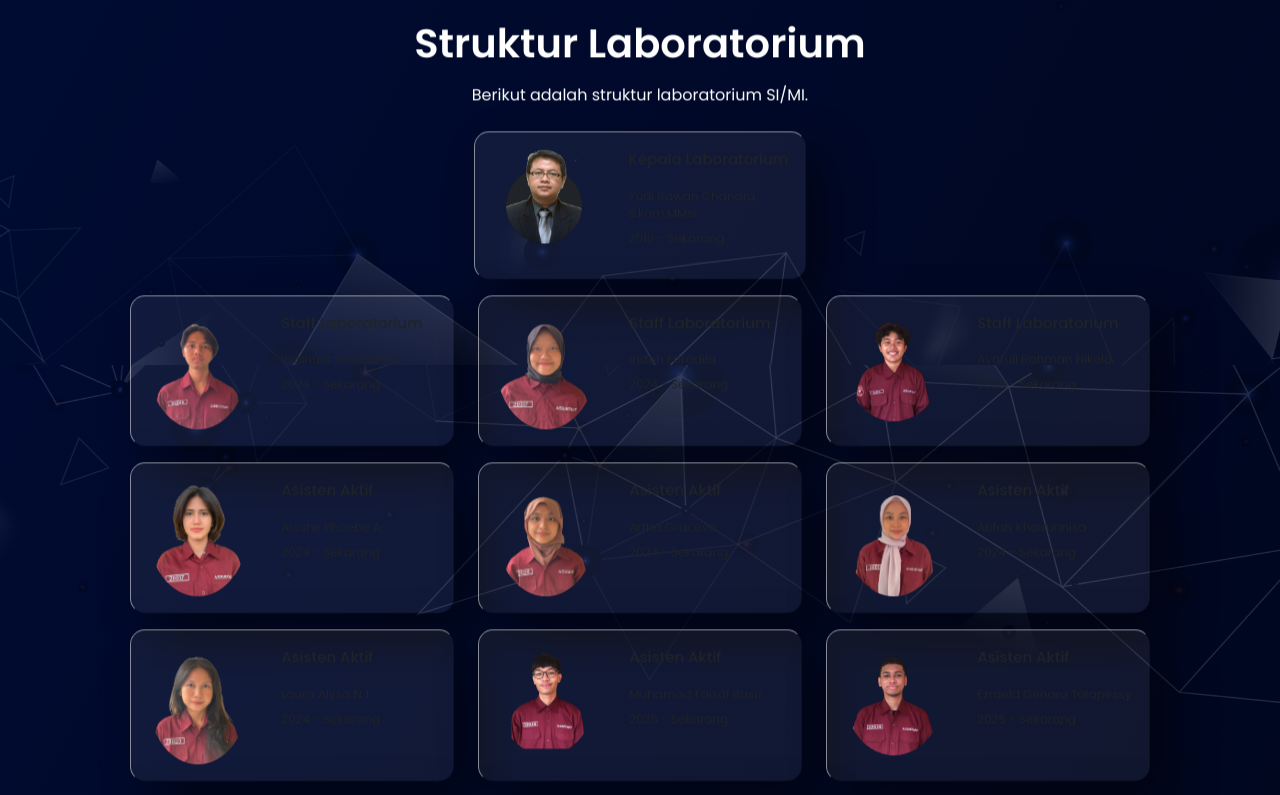
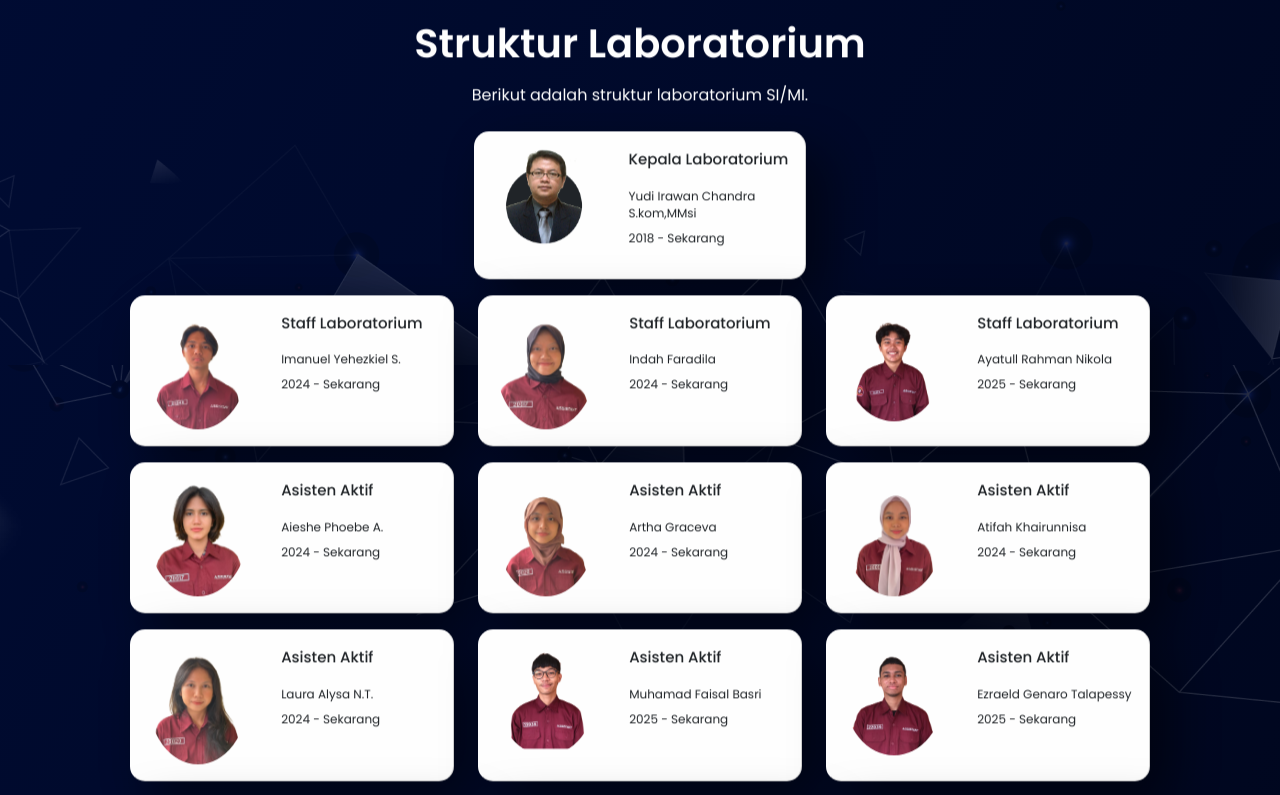
Before and after one commit to labsimi2026-beep/labsimi, a React (Vite) app in the folder Lab-Simi-main/: page / in a window 1280 px wide. Shown: the part 3220-4015 px from the top of the page. Built offline with nearby package versions, Linux system fonts and the light colour scheme.

Commit message:
Ubah warna background card struktur

```diff
--- a/Lab-Simi-main/src/pages/LandingPage/landingpage.css
+++ b/Lab-Simi-main/src/pages/LandingPage/landingpage.css
@@ -217,7 +217,7 @@ p {
   height: 100%;
   box-shadow: 20px 20px 50px rgba(0, 0, 0, 0.5);
   border-radius: 15px;
-  background-color: rgba(255, 255, 255, 0.07);
+  background-color: rgb(255, 255, 255);
   border-top: 1px solid rgba(255, 255, 255, 0.5);
   border-left: 1px solid rgba(255, 255, 255, 0.5);
   backdrop-filter: blur(4px);
```
